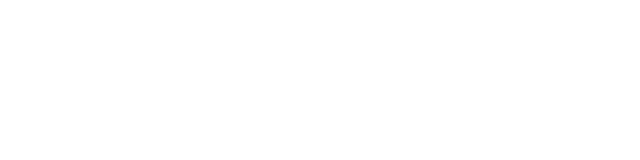
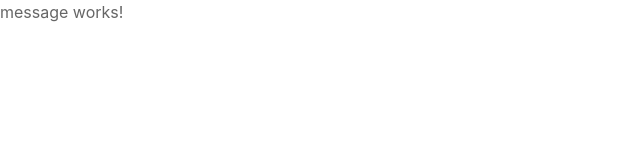
Before and after one commit to wer-bena/chatFront, an Angular app: page /message in a window 1280 px wide. Before the commit this address led to /. Shown: the top 160 px of the page, without its empty margins (0-640 px from the left). Built offline with nearby package versions, Linux system fonts and the light colour scheme.

Commit message:
Message component

```diff
--- a/src/app/app-routing.module.ts
+++ b/src/app/app-routing.module.ts
@@ -3,11 +3,13 @@
 import {MainPageComponent} from './main-page/main-page.component';
 import {RegisterComponent} from './register/register.component';
 import {LoginComponent} from './login/login.component';
+import {MessageComponent} from './message/message.component';
 
 const routes: Routes = [
   {path: '', component: MainPageComponent},
   {path: 'register', component: RegisterComponent},
-  {path: 'login', component: LoginComponent}
+  {path: 'login', component: LoginComponent},
+  {path: 'message', component: MessageComponent}
 ];
 
 @NgModule({
--- a/src/app/app.module.ts
+++ b/src/app/app.module.ts
@@ -8,13 +8,15 @@
 import { LoginComponent } from './login/login.component';
 import {HttpClientModule} from '@angular/common/http';
 import {FormsModule} from '@angular/forms';
+import { MessageComponent } from './message/message.component';
 
 @NgModule({
   declarations: [
     AppComponent,
     MainPageComponent,
     RegisterComponent,
-    LoginComponent
+    LoginComponent,
+    MessageComponent
   ],
   imports: [
     BrowserModule,
--- a/src/app/login/login.component.ts
+++ b/src/app/login/login.component.ts
@@ -22,7 +22,7 @@
 userLogin(): void {
   this.cleanForm();
   this.apiHttp.userLogin(this.credentials).subscribe(
-    () => this.router.navigate(['']),
+    () => this.router.navigate(['message']),
     e => {
       if (e.status === 403) {
         this.wrongCredentials = true;
--- /dev/null
+++ b/src/app/message/message.component.html
@@ -0,0 +1 @@
+<p>message works!</p>
--- /dev/null
+++ b/src/app/message/message.component.ts
@@ -0,0 +1,15 @@
+import { Component, OnInit } from '@angular/core';
+
+@Component({
+  selector: 'app-message',
+  templateUrl: './message.component.html',
+  styleUrls: ['./message.component.css']
+})
+export class MessageComponent implements OnInit {
+
+  constructor() { }
+
+  ngOnInit(): void {
+  }
+
+}
```
Also changed, not shown: src/app/message/message.component.css (added).
